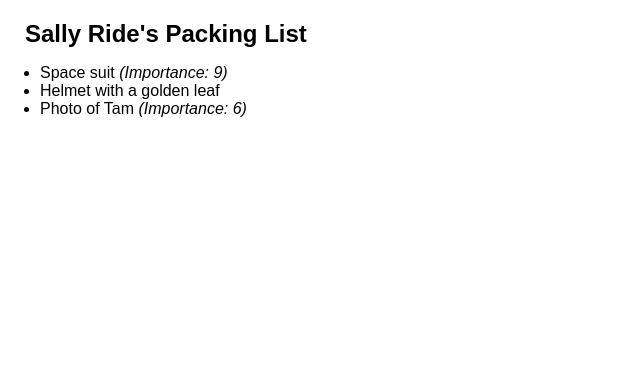
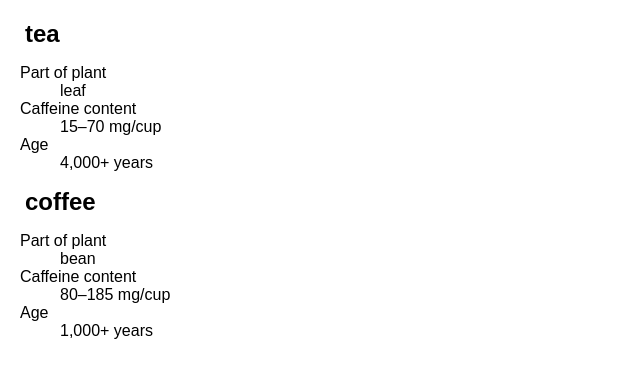
Before and after one commit to mami-tus/react-training, a Next.js app in the folder describing-the-ui/: page /conditional-rendering in a window 1280 px wide. Shown: the top 378 px of the page, without its empty margins (0-640 px from the left). Built offline with nearby package versions, Linux system fonts and the light colour scheme.

Commit message:
連続する ? : を if と変数にリファクタ https://ja.react.dev/learn/conditional-rendering#challenges

```diff
--- /dev/null
+++ b/describing-the-ui/src/app/conditional-rendering/DrinkList.tsx
@@ -0,0 +1,66 @@
+// function Drink({ name }: { name: string }) {
+//   let part, caffeine, age;
+//   if (name === 'tea') {
+//     part = 'leaf';
+//     caffeine = '15–70 mg/cup';
+//     age = '4,000+ years';
+//   } else if (name === 'coffee') {
+//     part = 'bean';
+//     caffeine = '80–185 mg/cup';
+//     age = '1,000+ years';
+//   }
+//   return (
+//     <section>
+//       <h1>{name}</h1>
+//       <dl>
+//         <dt>Part of plant</dt>
+//         <dd>{part}</dd>
+//         <dt>Caffeine content</dt>
+//         <dd>{caffeine}</dd>
+//         <dt>Age</dt>
+//         <dd>{age}</dd>
+//       </dl>
+//     </section>
+//   );
+// }
+
+const drinks: {
+  [key: string]: { part: string; caffeine: string; age: string };
+} = {
+  tea: {
+    part: 'leaf',
+    caffeine: '15–70 mg/cup',
+    age: '4,000+ years',
+  },
+  coffee: {
+    part: 'bean',
+    caffeine: '80–185 mg/cup',
+    age: '1,000+ years',
+  },
+};
+
+function Drink({ name }: { name: 'tea' | 'coffee' }) {
+  const info = drinks[name];
+  return (
+    <section>
+      <h1>{name}</h1>
+      <dl>
+        <dt>Part of plant</dt>
+        <dd>{info.part}</dd>
+        <dt>Caffeine content</dt>
+        <dd>{info.caffeine}</dd>
+        <dt>Age</dt>
+        <dd>{info.age}</dd>
+      </dl>
+    </section>
+  );
+}
+
+export default function DrinkList() {
+  return (
+    <div>
+      <Drink name='tea' />
+      <Drink name='coffee' />
+    </div>
+  );
+}
--- a/describing-the-ui/src/app/conditional-rendering/page.tsx
+++ b/describing-the-ui/src/app/conditional-rendering/page.tsx
@@ -1,9 +1,10 @@
-import PackingList from '@/app/conditional-rendering/PackingList';
+import DrinkList from '@/app/conditional-rendering/DrinkList';
 
 const ConditionalRendering: React.FC = () => {
   return (
     <div>
-      <PackingList />
+      {/* <PackingList /> */}
+      <DrinkList />
     </div>
   );
 };
```
